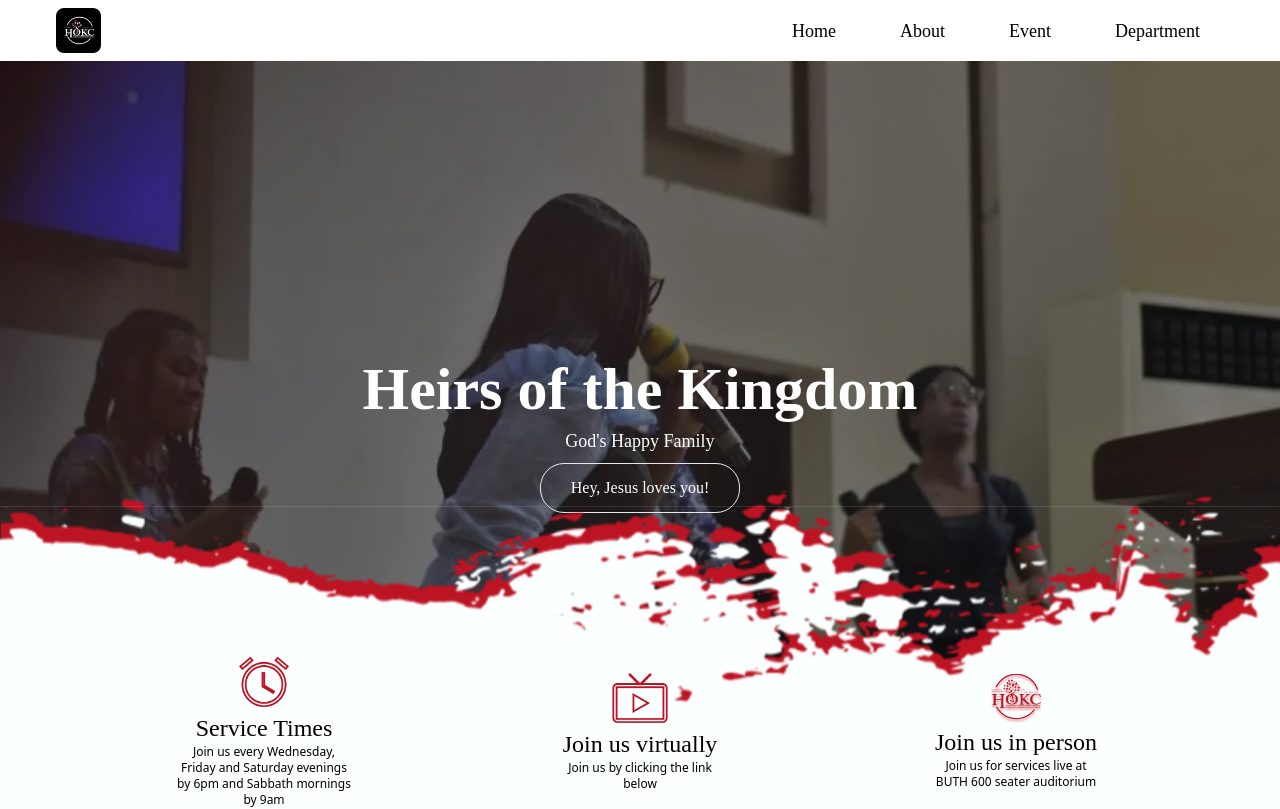
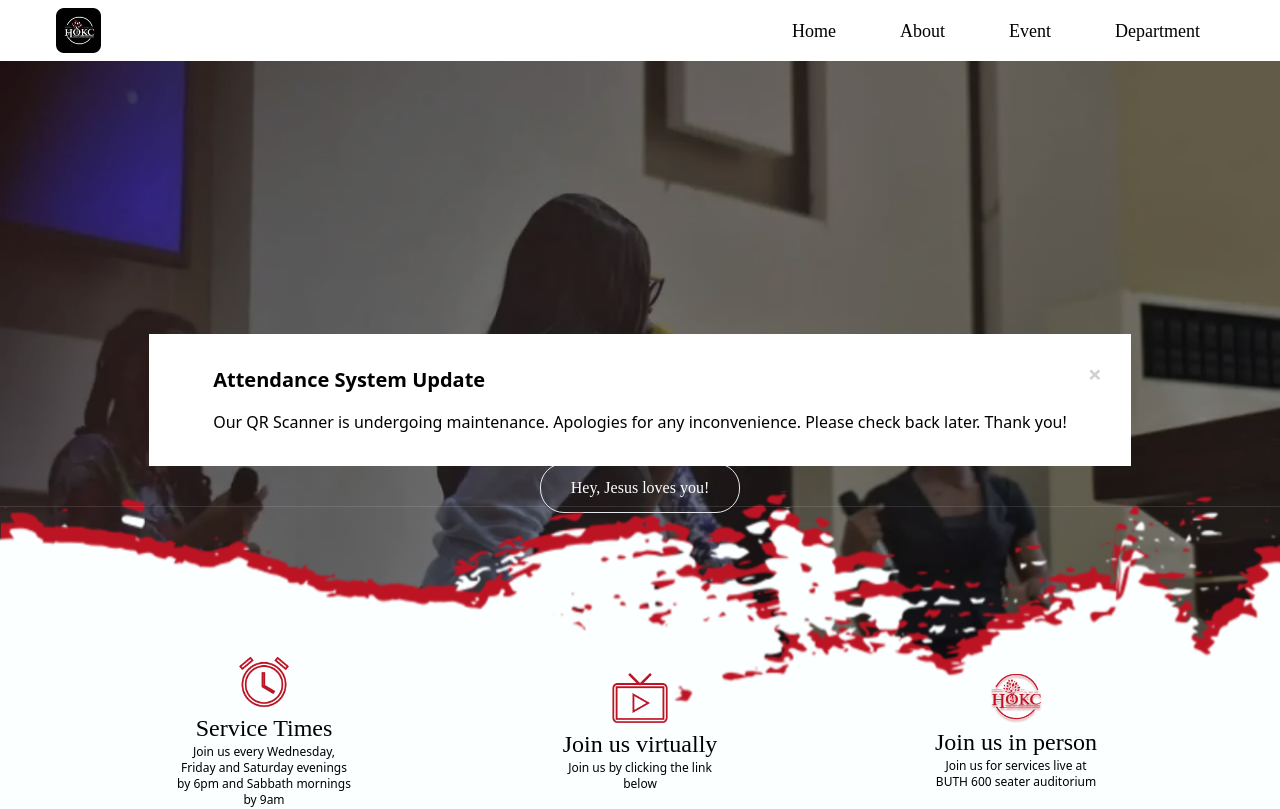
Before and after one commit to Tes-program/HOKC_Website, a React (Vite) app: page / in a window 1280 px wide. Shown: the top 809 px of the page. Built offline with nearby package versions, Linux system fonts and the light colour scheme; no server answers.

Commit message:
Included Modal to communicate about lack of attendance

```diff
--- /dev/null
+++ b/src/components/Dialog.tsx
@@ -0,0 +1,69 @@
+import React from 'react';
+import { useRef, useState, useEffect } from 'react';
+
+interface ModalProps {
+  isOpen: boolean;
+  hasCloseBtn?: boolean;
+  onClose?: () => void;
+  children: React.ReactNode;
+}
+
+export const Modal: React.FC<ModalProps> = ({
+  isOpen,
+  hasCloseBtn,
+  onClose,
+  children,
+}) => {
+  const modalRef = useRef<HTMLDialogElement | null>(null);
+  const [isModalOpen, setModalOpen] = useState(isOpen);
+  useEffect(() => {
+    setModalOpen(isOpen);
+  }, [isOpen]);
+
+  useEffect(() => {
+    const modalElement = modalRef.current;
+    if (modalElement) {
+      if (isModalOpen && !modalElement.open) {
+        modalElement.showModal();
+      } else if (!isModalOpen && modalElement.open) {
+        modalElement.close();
+      }
+    }
+  }, [isModalOpen]);
+
+  const handleCloseModal = () => {
+    if (onClose) {
+      onClose();
+    }
+    setModalOpen(false);
+  };
+
+  const handleKeyDown = (event: React.KeyboardEvent<HTMLDialogElement>) => {
+    if (event.key === 'Escape') {
+      handleCloseModal();
+    }
+  };
+
+  return (
+    <div className="px-8">
+      <dialog
+        ref={modalRef}
+        open={isModalOpen}
+        className="fixed z-10 inset-0 overflow-y-auto w-fit h-fit"
+        onKeyDown={handleKeyDown}
+      >
+        {hasCloseBtn && (
+          <button
+            className="absolute top-0 right-0 m-6 text-3xl font-bold text-[#A1A1AA] bg-transparent border-0 outline-none focus:outline-none"
+            onClick={handleCloseModal}
+          >
+            <span className="block w-6 h-6 text-2xl text-[#A1A1AA] bg-transparent outline-none opacity-50">
+              ×
+            </span>
+          </button>
+        )}
+        {children}
+      </dialog>
+    </div>
+  );
+};
--- /dev/null
+++ b/src/components/InformationModal.tsx
@@ -0,0 +1,25 @@
+/* eslint-disable react/prop-types */
+import { Modal } from './Dialog';
+
+interface InformationModalProps {
+  isOpen: boolean;
+  onClose: () => void;
+  title: string;
+  message: string;
+}
+
+export const InformationModal: React.FC<InformationModalProps> = ({
+  isOpen,
+  onClose,
+  title,
+  message,
+}) => {
+  return (
+    <Modal isOpen={isOpen} onClose={onClose} hasCloseBtn={true}>
+      <div className="flex flex-col items-start justify-center px-16 py-8">
+        <h2 className="text-xl font-bold text-center">{title}</h2>
+        <p className="mt-4 text-base font-light text-center">{message}</p>
+      </div>
+    </Modal>
+  );
+};
--- a/src/pages/Home.tsx
+++ b/src/pages/Home.tsx
@@ -9,9 +9,19 @@ import { Mission } from '../components/Mission';
 import { Donation } from '../components/Donation';
 import { Bible } from '../components/Bible';
 import { Contact } from '../components/Contact';
+import { InformationModal } from '../components/InformationModal';
+import { useState } from 'react';
 
 // @hokcbabcock
 const Home: React.FC = () => {
+  const [isModalOpen, setModalOpen] = useState(true);
+  const handleCloseModal = () => {
+    setModalOpen(false);
+  };
+  // const handleOpenModal = () => {
+  //   setModalOpen(true);
+  // };
+
   return (
     <>
       <HelmetProvider>
@@ -53,6 +63,12 @@ const Home: React.FC = () => {
       <Donation />
       <Bible />
       <Contact bg_image={'abstract-background'} />
+      <InformationModal
+        isOpen={isModalOpen}
+        onClose={handleCloseModal}
+        title="Attendance System Update"
+        message="Our QR Scanner is undergoing maintenance. Apologies for any inconvenience. Please check back later. Thank you!"
+      />
     </>
   );
 };
```
